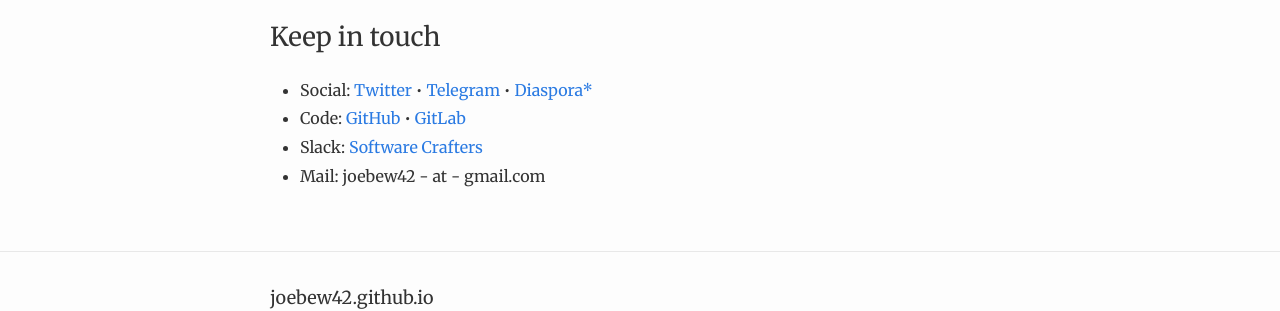
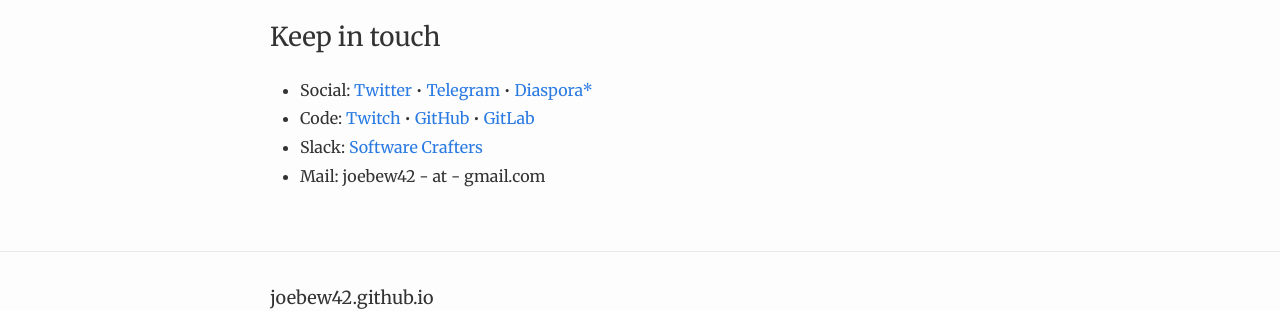
Before and after one commit to joebew42/joebew42.github.io, a Jekyll site: the page built from about.md, in a window 1280 px wide. Shown: the part 413-724 px from the top of the page. Built offline with Jekyll 4.4.1, drawn with Linux system fonts in a browser that asks for light colours.

Commit message:
add link to twitch channel

```diff
--- a/about.md
+++ b/about.md
@@ -21,6 +21,6 @@
 ### Keep in touch
 
 - Social: [Twitter](https://twitter.com/joebew42) • [Telegram](https://t.me/joebew42) • [Diaspora*](https://joindiaspora.com/people/fdc8e995614a2609)
-- Code: [GitHub](https://github.com/joebew42) • [GitLab](https://gitlab.com/joebew42)
+- Code: [Twitch](https://twitch.tv/joebew42) • [GitHub](https://github.com/joebew42) • [GitLab](https://gitlab.com/joebew42)
 - Slack: [Software Crafters](http://slack.softwarecraftsmanship.org/)
 - Mail: joebew42 - at - gmail.com
```
